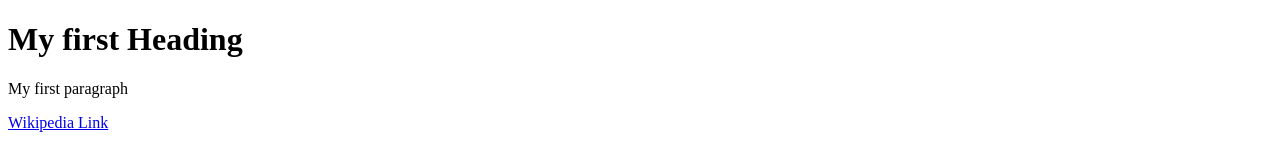
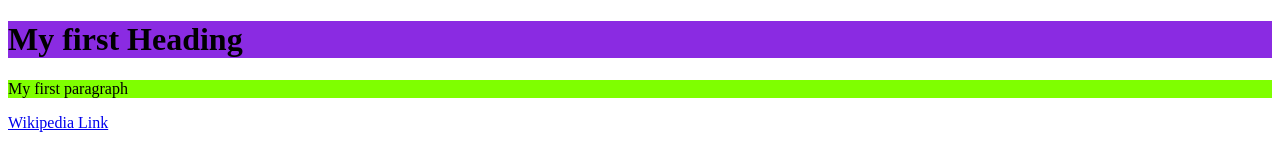
Before and after one commit to himanshu1989-dev/saas-playground, a plain HTML site: page frontend/index.html in a window 1280 px wide. Drawn offline with Linux system fonts and the light colour scheme.

Commit message:
style background color

```diff
--- a/frontend/index.html
+++ b/frontend/index.html
@@ -2,10 +2,10 @@
 <html>
 
 <body>
-    <h1>
+    <h1 style="background-color: blueviolet;">
         My first Heading
     </h1>
-    <p>
+    <p style="background-color: chartreuse;">
         My first paragraph
     </p>
     <a href="https://en.wikipedia.org/wiki/Main_Page">Wikipedia Link</a>
```
